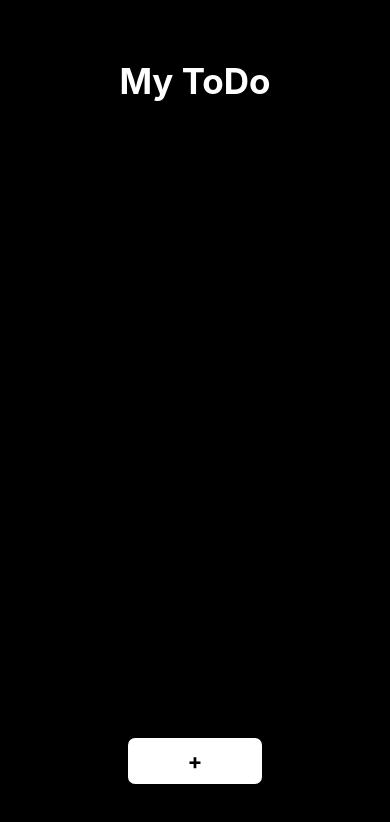
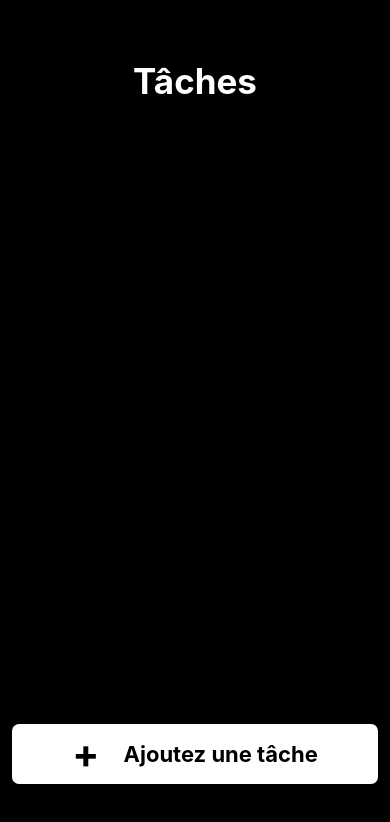
Before and after one commit to remideroussent/ToDo_app, a React Native app: screen / in a window 390 px wide. Shown: the top 822 px of the page. Built offline with nearby package versions, Linux system fonts and the light colour scheme.

Commit message:
feat(screens): change color theme

```diff
--- a/screens/addTask/AddTaskScreen.js
+++ b/screens/addTask/AddTaskScreen.js
@@ -4,29 +4,32 @@ import styles from '../../styles/styles.js';
 
 export default function AddTaskScreen({navigation, addTask}) {
   const [taskName, setTaskName] = useState('');
+  const [message, setMessage] = useState('');
 
   const handleAddTask = () => {
     if (taskName.trim() !== ''){
       addTask(taskName);
       navigation.goBack();
+    } else {
+      setMessage('Veuillez saisir tous les champs.');
     }
   };
   return (
     <View style={styles.addTaskContainer}>
       <TextInput
-        style={[styles.input, {marginBottom: 100}]}
-        placeholder='Name'
+        style={styles.input}
+        placeholder='Nom'
         placeholderTextColor='grey'
         value={taskName}
         onChangeText={setTaskName}
       />
       {/* placeHolder signifie le texte affiché dans la box d'input*/}
       {/* on rajoute en plus de styles.input le marginBottom pour avoir un écart entre les deux textInput*/}
-      <TextInput style={styles.input} placeholder='Due Time' placeholderTextColor='grey'/>
       <TouchableOpacity style={styles.bottomButton} onPress={handleAddTask}>
         {/* le navigation.goBack() signifie qu'on retourne à la page précedente*/}
-        <Text style={styles.buttonText}>Add task</Text>
+        <Text style={styles.buttonText}>Ajouter la tâche</Text>
       </TouchableOpacity>
+      <Text style={{color: '#E57373', textAlign: 'center', marginTop: 15}}>{message}</Text>
     </View>
   );
 }
--- a/screens/home/HomeScreen.js
+++ b/screens/home/HomeScreen.js
@@ -4,7 +4,7 @@ import styles from '../../styles/styles.js';
 export default function HomeScreen({navigation, tasks}) {
   return (
     <View style={styles.container}>
-      <Text style={styles.title}>My ToDo</Text>
+      <Text style={styles.title}>Tâches</Text>
       <FlatList
         data={tasks}
         keyExtractor={(item, index) => index.toString()}
@@ -21,7 +21,10 @@ export default function HomeScreen({navigation, tasks}) {
         style={styles.caracButton}
         onPress={() => navigation.navigate('AddTask')}>
           {/* appelle la navigation vers la page nommée AddTask*/}
-        <Text style={styles.buttonText}>+</Text>
+        <View style={{ flexDirection: 'row', alignItems: 'center' }}>
+          <Text style={[styles.buttonText, {fontSize: 40, lineHeight: 40}]}>+  </Text>
+          <Text style={styles.buttonText}> Ajoutez une tâche</Text>
+        </View>
       </TouchableOpacity>
     </View>
   );
```
